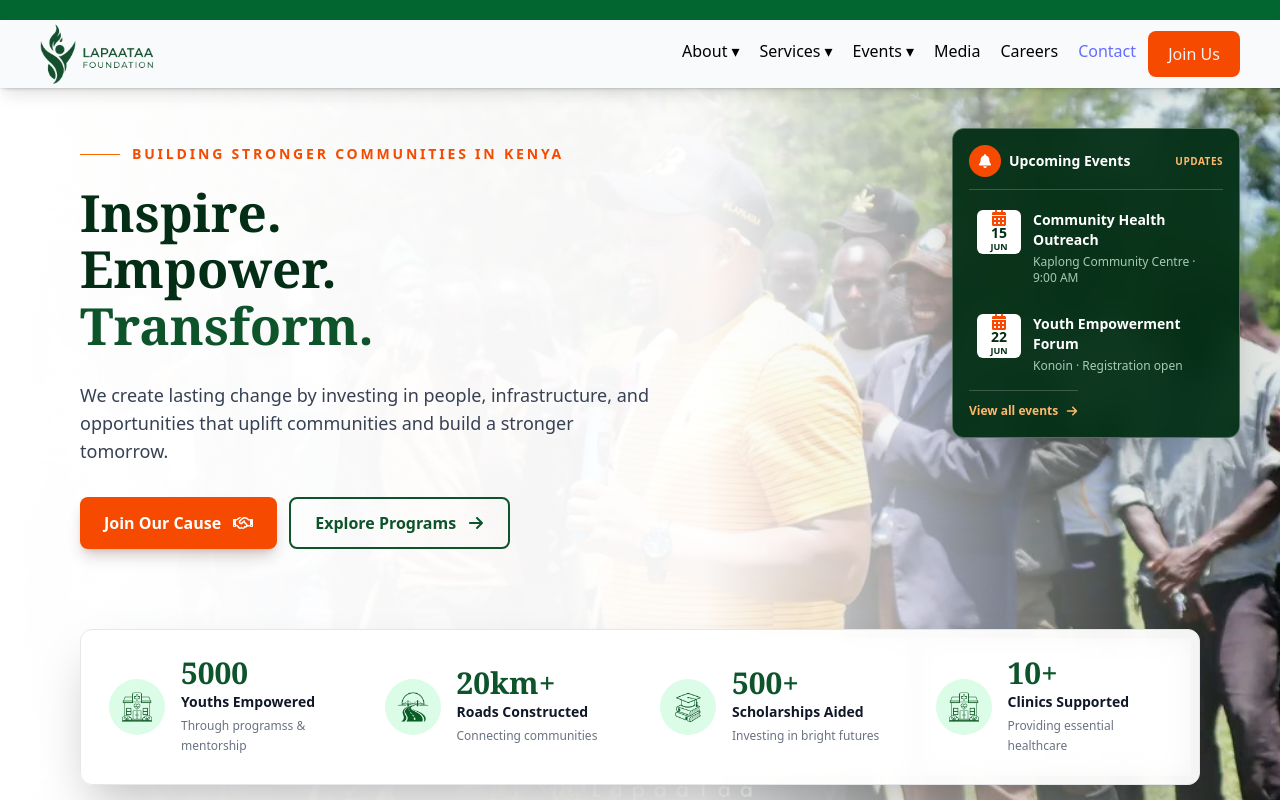
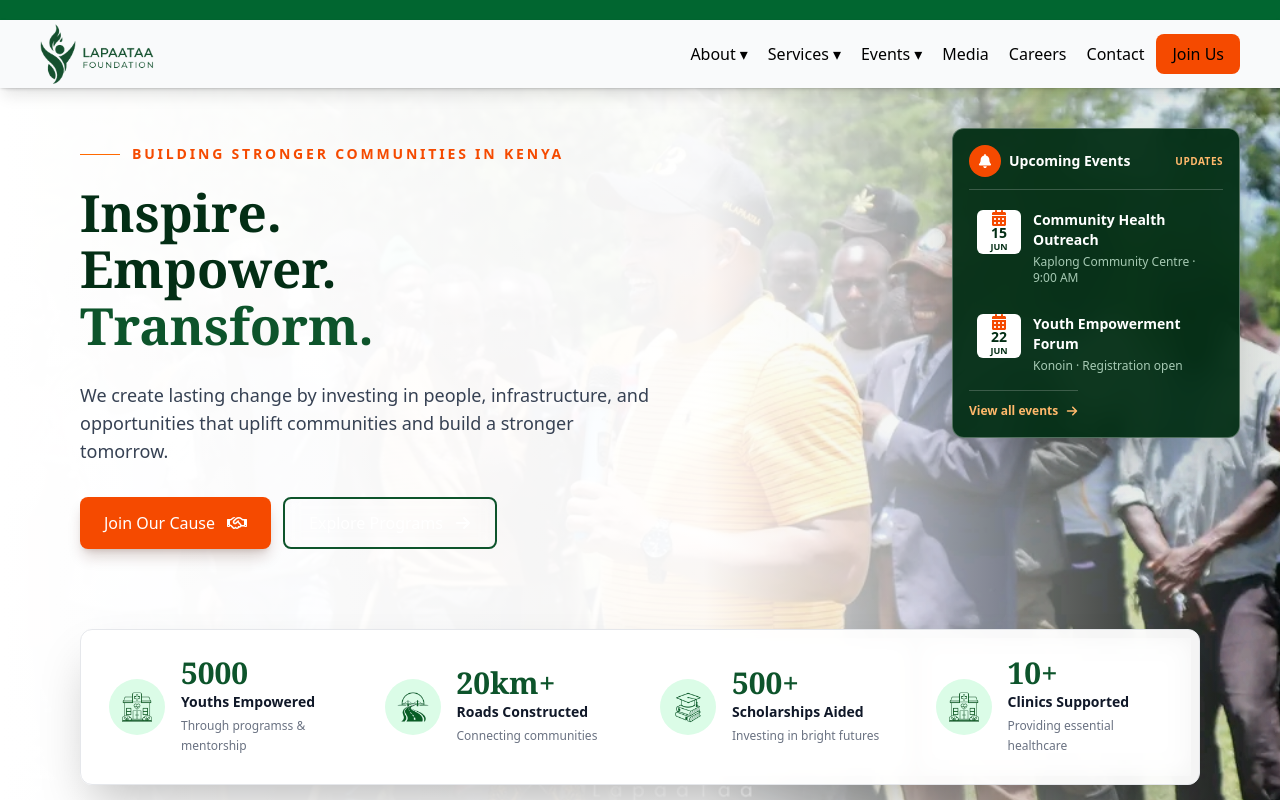
Before and after one commit to RonKirui/lapaataa, a React app in the folder frontend/: page / in a window 1280 px wide. Shown: the top 800 px of the page. Built offline with nearby package versions, Linux system fonts and the light colour scheme; the HTML template or start-up script is replaced by a standard one.

Commit message:
feature: adding navigation links and designing the footer.

```diff
--- a/frontend/src/App.css
+++ b/frontend/src/App.css
@@ -10,6 +10,11 @@ html, body, #root {
   margin: 0;
   scroll-behavior: smooth;
 }
+a {
+  color: inherit;
+  text-decoration: none;
+}
+
 
 .divid-line{
   height: 1px;
--- a/frontend/src/components/Hero.tsx
+++ b/frontend/src/components/Hero.tsx
@@ -61,15 +61,15 @@ export default function Hero() {
           </p>
 
           <div className="mt-8 flex flex-col gap-3 sm:flex-row sm:items-center">
-            <div className="text-white inline-flex items-center justify-center gap-3 rounded-lg bg-orange-600 px-6 py-3.5 text-base font-bold text-white shadow-lg shadow-orange-950/20 transition hover:-translate-y-0.5 hover:bg-orange-700 focus:outline-none focus:ring-2 focus:ring-orange-500 focus:ring-offset-2 focus:ring-offset-green-950 lg:focus:ring-offset-white">
+            <a href="#contact" className="text-white inline-flex items-center justify-center gap-3 rounded-lg bg-orange-600 px-6 py-3.5 text-base font-bold text-white shadow-lg shadow-orange-950/20 transition hover:-translate-y-0.5 hover:bg-orange-700 focus:outline-none focus:ring-2 focus:ring-orange-500 focus:ring-offset-2 focus:ring-offset-green-950 lg:focus:ring-offset-white">
               Join Our Cause
               <FaRegHandshake aria-hidden="true" className="text-xl" />
-            </div>
+            </a>
 
-            <div className="text-white inline-flex items-center justify-center gap-3 rounded-lg border-2 border-white/80 bg-white/10 px-6 py-3 text-base font-bold text-white backdrop-blur-sm transition hover:-translate-y-0.5 hover:bg-white hover:text-green-900 focus:outline-none focus:ring-2 focus:ring-green-700 focus:ring-offset-2 lg:border-green-900 lg:bg-transparent lg:text-green-900 lg:hover:bg-green-900 lg:hover:text-white">
+            <a href="#services" className="text-white inline-flex items-center justify-center gap-3 rounded-lg border-2 border-white/80 bg-white/10 px-6 py-3 text-base font-bold text-white backdrop-blur-sm transition hover:-translate-y-0.5 hover:bg-white hover:text-green-900 focus:outline-none focus:ring-2 focus:ring-green-700 focus:ring-offset-2 lg:border-green-900 lg:bg-transparent lg:text-green-900 lg:hover:bg-green-900 lg:hover:text-white">
               Explore Programs
               <FaArrowRight aria-hidden="true" />
-            </div>
+            </a>
           </div>
         </div>
 
--- a/frontend/src/components/NavBar.tsx
+++ b/frontend/src/components/NavBar.tsx
@@ -113,9 +113,9 @@ export default function NavBar() {
           <a href="#contact" className="border-green-800  hover:border-b-2 p-2">
             Contact
           </a>
-          <button className="border-green-700 whitespace-nowrap  hover:border-b-2 text-gray-100 bg-orange-600 ">
+          <a href="#contact" className="border-green-700 whitespace-nowrap px-4 py-2 rounded-lg hover:border-b-2 text-gray-100 bg-orange-600 ">
             Join Us
-          </button>
+          </a>
         </div>
         {isOpen && (
           <div className="flex lg:hidden w-full bg-gray-100 text-left flex-col gap-x-1">
--- a/frontend/src/pages/LandingPage.tsx
+++ b/frontend/src/pages/LandingPage.tsx
@@ -18,31 +18,31 @@ AOS.init({
 export default function Home() {
   return (
     <div className="w-full smooth-scroll">
-      <section id="home" className="smooth-mt-20">
+      <section id="home" className="scroll-mt-20 lg:scroll-mt-24">
         <Hero />
       </section>
-      <section id="about" className="-smooth-mt-100">
+      <section id="about" className="scroll-mt-20 lg:scroll-mt-24">
         <About />
       </section>
-      <section id="services" className="smooth-mt-20">
+      <section id="services" className="scroll-mt-20 lg:scroll-mt-24">
         <Services />
       </section>
-      <section id="core-values" className="smooth-mt-20">
+      <section id="core-values" className="scroll-mt-20 lg:scroll-mt-24">
         <CoreValues />
       </section>
-      <section id="banner" className="smooth-mt-20">
+      <section id="banner" className="scroll-mt-20 lg:scroll-mt-24">
         <Banner />
       </section>
-      <section id="latest-news" className="smooth-mt-20">
+      <section id="latest-news" className="scroll-mt-20 lg:scroll-mt-24">
         <LatestNews />
       </section>
-      <section id="partnership" className="smooth-mt-20">
+      <section id="partnership" className="scroll-mt-20 lg:scroll-mt-24">
         <Partners />
       </section>
-      <section id="awards-recognition" className="smooth-mt-20">
+      <section id="awards-recognition" className="scroll-mt-20 lg:scroll-mt-24">
         <AwardsRecognition />
       </section>
-      <section id="contact" className="smooth-mt-20">
+      <section id="contact" className="scroll-mt-20 lg:scroll-mt-24">
         <Contact />
       </section>
     </div>
```
